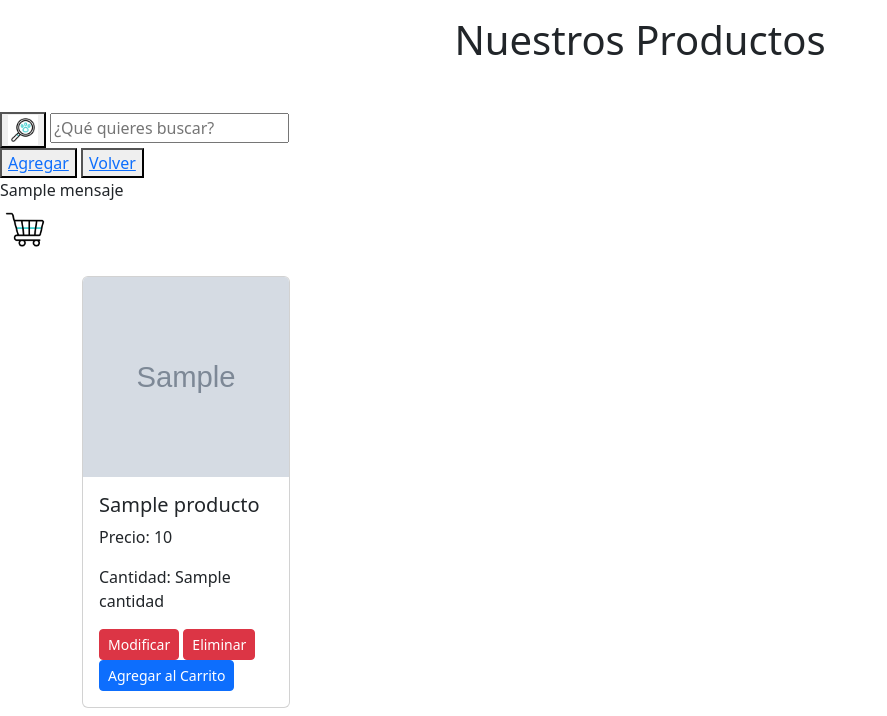
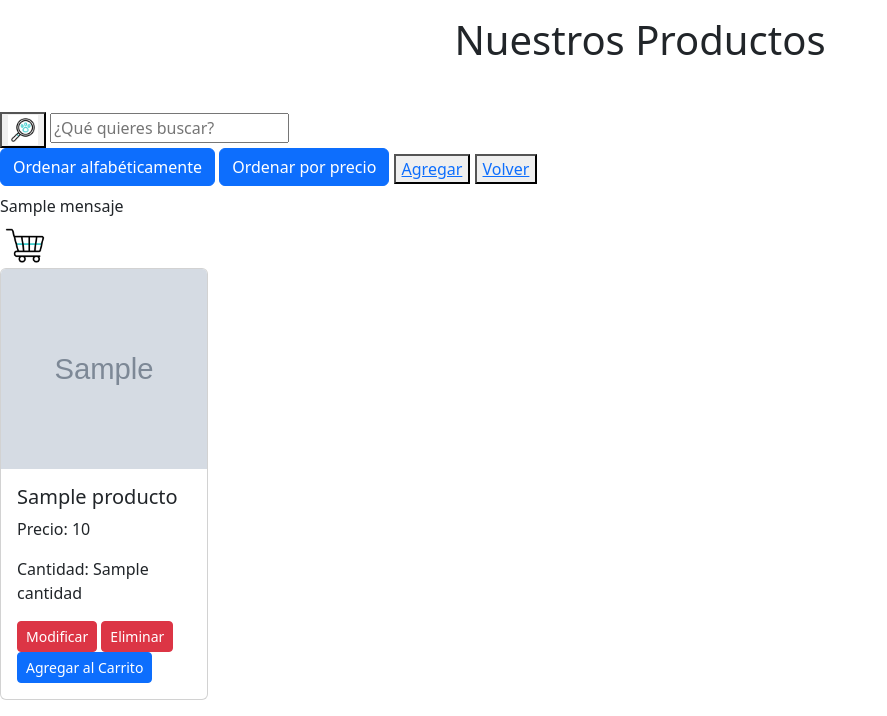
Before and after one commit to Karol3Navarro/Prueba_3_PGY3121_001D_Dayana_Alvarez_Karol_Navarro, a Django app: template productos/templates/productos/nuevos_prod.html in a window 1280 px wide. Shown: the part 180-896 px from the top of the page, without its empty margins (0-887 px from the left). Run offline with Django 3.2, Linux system fonts and the light colour scheme; the template is opened without the code that fills it: most values are stand-ins (such as "Sample title", 1, 10 or a date in 2020); grey boxes marked "Sample" are stand-in pictures; some libraries are stand-ins or nearby versions.

Commit message:
se agrego las demas funciones

```diff
--- a/productos/templates/productos/nuevos_prod.html
+++ b/productos/templates/productos/nuevos_prod.html
@@ -96,6 +96,9 @@
         </button>
         <input type="text" class="search-input" placeholder="¿Qué quieres buscar?">
     </div>
+    <button id="btnOrdenarAlfabeticamente" class="btn btn-primary mb-2" onclick="ordenarAlfabeticamente()">Ordenar alfabéticamente</button>
+    <button id="btnOrdenar" class="btn btn-primary mb-2" onclick="ordenarPorPrecio()">Ordenar por precio</button>
+
 
     <button type="button">
         <a href="{% url 'productosAdd' %}">Agregar</a>
@@ -112,15 +115,15 @@
     <a href="{% url 'ver_carrito' %}">
         <img src="{% static 'img/carrito-de-compras.gif' %}" alt="Carrito de compras" width="50" height="50">
     </a>
-    <div class="container mt-4">
-        <div class="row">
+        <div class="container-items">
+        <div class="row" id="product-container">
             {% for x in producto %}
                 <div class="col-md-3 mb-2">
                     <div class="card Ccard" style="width: 13rem;">
                         <img src="{{ x.imagen.url }}" class="card-img-top" alt="{{ x.nombre }}" style="height: 200px; object-fit: cover;">
                         <div class="card-body">
                             <h5 class="card-title">{{ x.nombre }}</h5>
-                            <p class="card-text">Precio: {{ x.precio }}</p>
+                            <p class="price card-text">Precio: {{ x.precio }}</p>
                             <p class="card-text">Cantidad: {{ x.cantidad }}</p>
 
                             <!-- Botones -->
--- a/productos/urls.py
+++ b/productos/urls.py
@@ -34,4 +34,6 @@ urlpatterns = [
 
 
 
+
+
 ]
```
Also changed, not shown: db.sqlite3, media/producto/Ducklings-Bandana_700x700_cdc676c3-7709-41b1-b231-023827735f35_m9hYMdQ.jpg (added), productos/views.py (line endings or trailing spaces).
